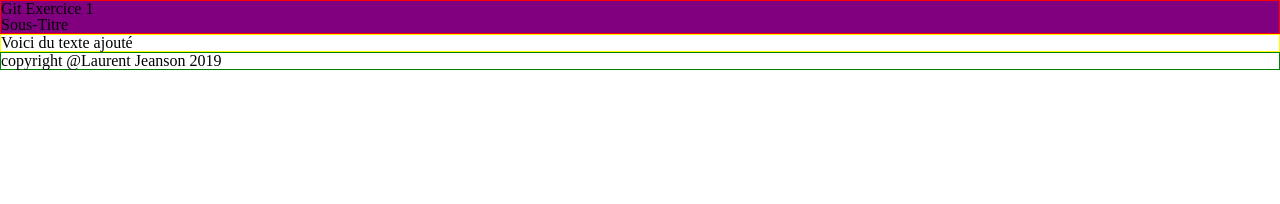
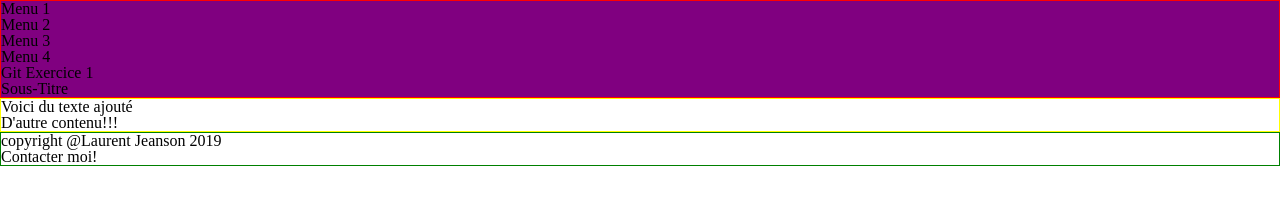
Before and after one commit to LaurentJeanson/Exercice1, a plain HTML site: page index.htm in a window 1280 px wide. Drawn offline with Linux system fonts and the light colour scheme.

Commit message:
a- contenu main et footer - menu header

```diff
--- a/index.htm
+++ b/index.htm
@@ -6,14 +6,24 @@
 </head>
 <body>
 <header>
+	<nav>
+		<ul>
+			<li>Menu 1</li>
+			<li>Menu 2</li>
+			<li>Menu 3</li>
+			<li>Menu 4</li>
+		</ul>
+	</nav>
 	<h1>Git Exercice 1</h1>
 	<h2>Sous-Titre</h2>
 </header>
 <main>
 	<p>Voici du texte ajouté</p>
+	<h4>D'autre contenu!!!</h4>
 </main>
 <footer>
 	<h3>copyright @Laurent Jeanson 2019</h3>
+	<h4>Contacter moi!</h4>
 </footer>
 </body>
 </html>
```
